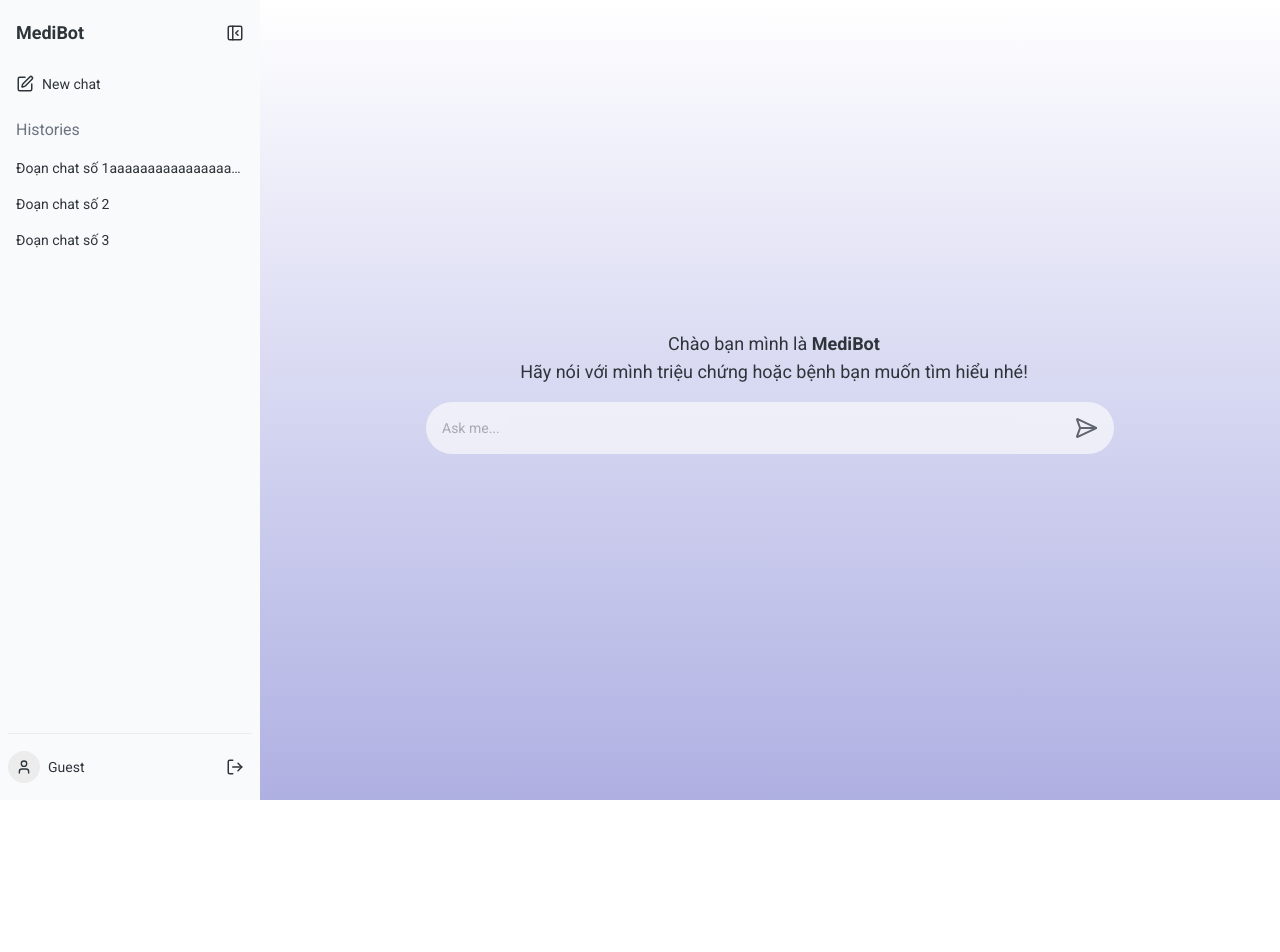
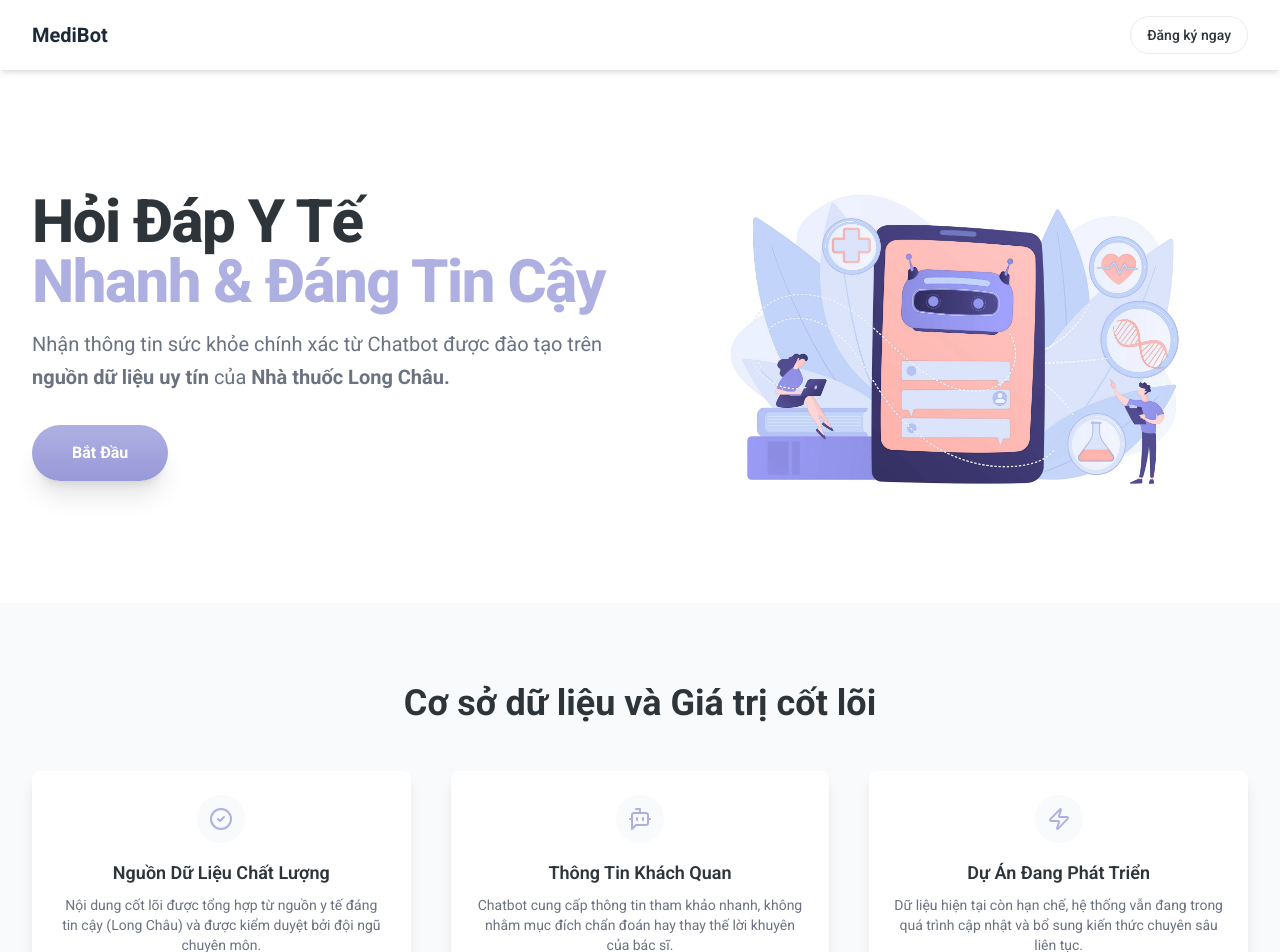
Before and after one commit to hyynee04/MediBot, a React (Vite) app: page / in a window 1280 px wide. Shown: the top 952 px of the page. Before the commit the page ends 800 px from the top, so only its background shows below. Built offline with nearby package versions, Linux system fonts and the light colour scheme.

Commit message:
HomePage: popup login + signup in HomePgae

```diff
--- /dev/null
+++ b/src/components/FeatureCard.tsx
@@ -0,0 +1,17 @@
+import { type ReactNode } from 'react';
+interface FeatureCardProps {
+    title: string;
+    description: string;
+    icon: ReactNode; // Sử dụng ReactNode cho icon (vì nó là JSX)
+}
+const FeatureCard = ({ title, description, icon }: FeatureCardProps) => (
+    <div className="p-6 bg-white rounded-lg shadow-lg text-center">
+        <div className="mx-auto mb-4 w-12 h-12 flex items-center justify-center rounded-full bg-background-white text-primary-purple">
+            {icon}
+        </div>
+        <h3 className="text-lg font-semibold text-primary-black mb-2">{title}</h3>
+        <p className="text-sm text-primary-grey">{description}</p>
+    </div>
+);
+
+export default FeatureCard
--- a/src/pages/LoginPage.tsx
+++ b/src/components/LoginModal.tsx
@@ -1,33 +1,44 @@
 import { motion } from "framer-motion"
-import InputCustom from "../components/InputCustom"
+import InputCustom from "./InputCustom"
 import { useNavigate } from "react-router-dom"
 import { paths } from "../routes/paths"
 import { useState } from "react"
-
-const LoginPage = () => {
+interface LoginModalProps {
+    onClose: () => void;
+    onOpenSignup: () => void;
+}
+const LoginModal = ({ onClose, onOpenSignup }: LoginModalProps) => {
     const navigate = useNavigate()
     const [username, setUsername] = useState("")
     const [password, setPassword] = useState("")
     const [error, setError] = useState("")
     const handleLogin = () => {
         if (username == "username" && password == "password") {
-            navigate(paths.root)
+            onClose();
+            navigate(paths.chatbot)
         } else {
             setError("Sai username/password")
         }
     }
     const handleGotoSignup = () => {
-        navigate(paths.signup)
+        onClose();
+        onOpenSignup();
     }
     return (
         <>
-            <div className="h-screen w-screen flex items-center justify-center bg-background-white">
+            <div className="fixed inset-0 z-50 flex items-center justify-center">
+                {/* Overlay xám mờ */}
+                <div
+                    className="absolute inset-0 bg-black/50"
+                    onClick={onClose} // Bấm vào overlay để đóng modal
+                />
+
                 <motion.div
                     initial={{ opacity: 0, y: -50 }}
                     animate={{ opacity: 1, y: 0 }}
                     transition={{ duration: 0.8 }}
-                    className="w-[400px] bg-primary-white rounded-3xl p-12 flex flex-col items-center justify-center gap-6">
-                    <p className=" text-primary-black text-xl font-bold">Log In</p>
+                    className="relative w-full max-w-[400px] bg-primary-white rounded-3xl p-12 flex flex-col items-center justify-center gap-6">
+                    <p className=" text-primary-black text-xl font-bold">Đăng Nhập</p>
                     <InputCustom
                         type="text"
                         placeholder="Username"
@@ -53,12 +64,12 @@ const LoginPage = () => {
                         transform transition-all duration-300 hover:scale-105 cursor-pointer"
                         onClick={() => handleLogin()}
                     >
-                        Login
+                        Đăng Nhập
                     </button>
-                    <p className="text-primary-grey">Don’t have an account? Please <a onClick={() => handleGotoSignup()} className=" transform transition-all duration-300 font-bold hover:underline cursor-pointer">Sign up</a></p>
+                    <p className="text-primary-grey">Bạn chưa có tài khoản? <a onClick={() => handleGotoSignup()} className=" transform transition-all duration-300 font-bold hover:underline cursor-pointer">Đăng ký ngay.</a></p>
                 </motion.div>
             </div>
         </>
     )
 }
-export default LoginPage
+export default LoginModal
--- a/src/pages/SignupPage.tsx
+++ b/src/components/SignupModal.tsx
@@ -1,37 +1,52 @@
-import { useNavigate } from "react-router-dom"
-import { paths } from "../routes/paths"
 import { motion } from "framer-motion"
-import InputCustom from "../components/InputCustom"
+import InputCustom from "./InputCustom"
 import { useState } from "react"
-
-const SignupPage = () => {
-    const navigate = useNavigate()
+interface SignUpModalProps {
+    onClose: () => void;
+    onOpenLogin: () => void;
+}
+const SignUpModal = ({ onClose, onOpenLogin }: SignUpModalProps) => {
     const [name, setName] = useState("")
+    const [mail, setMail] = useState("")
     const [username, setUsername] = useState("")
     const [password, setPassword] = useState("")
     const [confirmPassword, setConfirmPassword] = useState("")
     const [error, setError] = useState("")
     const handleSignup = () => {
-        navigate(paths.root)
     }
     const handleGotoLogin = () => {
-        navigate(paths.login)
+        onClose();
+        onOpenLogin();
     }
     return (
         <>
-            <div className="h-screen w-screen flex items-center justify-center bg-background-white">
+            <div className="fixed inset-0 z-50 flex items-center justify-center">
+                {/* Overlay xám mờ */}
+                <div
+                    className="absolute inset-0 bg-black/50"
+                    onClick={onClose} // Bấm vào overlay để đóng modal
+                />
                 <motion.div
                     initial={{ opacity: 0, y: -50 }}
                     animate={{ opacity: 1, y: 0 }}
                     transition={{ duration: 0.8 }}
-                    className="w-[400px] bg-primary-white rounded-3xl p-12 flex flex-col items-center justify-center gap-6">
-                    <p className=" text-primary-black text-xl font-bold">Sign Up</p>
+                    className="relative w-full max-w-[400px] bg-primary-white rounded-3xl p-12 flex flex-col items-center justify-center gap-6">
+                    <p className=" text-primary-black text-xl font-bold">Đăng Ký</p>
                     <InputCustom
                         type="text"
                         placeholder="Name"
                         value={name}
                         onChange={(e) => {
                             setName(e.target.value)
+                            setError("")
+                        }}
+                    />
+                    <InputCustom
+                        type="text"
+                        placeholder="Mail"
+                        value={mail}
+                        onChange={(e) => {
+                            setMail(e.target.value)
                             setError("")
                         }}
                     />
@@ -64,15 +79,16 @@ const SignupPage = () => {
                     />
                     {error && <p className="w-full align-baseline text-primary-red">{error}</p>}
                     <button
+                        onClick={() => handleSignup()}
                         className="text-sm font-bold text-primary-white align-middle rounded-full
                         bg-gradient-to-b from-primary-purple to-second-purple w-full p-4
                         transform transition-all duration-300 hover:scale-105 cursor-pointer">
-                        Signup
+                        Đăng Ký
                     </button>
-                    <p className="text-primary-grey">Already have an account? <a onClick={() => handleGotoLogin()} className=" transform transition-all duration-300 font-bold hover:underline cursor-pointer">Log in</a></p>
+                    <p className="text-primary-grey">Bạn đã có tài khoản? <a onClick={() => handleGotoLogin()} className=" transform transition-all duration-300 font-bold hover:underline cursor-pointer">Đăng nhập.</a></p>
                 </motion.div>
             </div>
         </>
     )
 }
-export default SignupPage
+export default SignUpModal
--- a/src/components/SnackBar.tsx
+++ b/src/components/SnackBar.tsx
@@ -12,7 +12,7 @@ interface SidebarProps {
 const SideBar = ({ isOpenMenu, setIsOpenMenu, setListContent }: SidebarProps) => {
     const navigate = useNavigate()
     const handleGotoLogin = () => {
-        navigate(paths.login)
+        navigate(paths.root)
     }
     return (
         <div
@@ -39,13 +39,13 @@ const SideBar = ({ isOpenMenu, setIsOpenMenu, setListContent }: SidebarProps) =>
                 </div>
                 <div className={`flex-col h-full ${isOpenMenu ? 'flex' : 'hidden'}`}>
                     <p className="px-2 pb-2 text-primary-grey">Histories</p>
-                    <HistoryItem text="Đoạn chat số 1aaaaaaaaaaaaaaaaaaaaaaaa" />
+                    <HistoryItem text="Đoạn chat số 1" />
                     <HistoryItem text="Đoạn chat số 2" />
                     <HistoryItem text="Đoạn chat số 3" />
                 </div>
             </div>
             <div className="flex flex-col gap-4">
-                <span className="w-full h-px bg-stroke-grey" />
+                <span className={`w-full h-px ${isOpenMenu ? "bg-stroke-grey" : "bg-second-purple"}`} />
                 <div className="flex flex-row justify-between items-center">
                     <div className={`flex flex-row items-center gap-2 ${isOpenMenu ? 'block' : 'hidden'}`}>
                         <span className="p-2 bg-stroke-grey rounded-full">
--- a/src/pages/ChatPage.tsx
+++ b/src/pages/ChatPage.tsx
@@ -3,6 +3,7 @@ import QuestionItem from "../components/QuestionItem";
 import AnswerItem from "../components/AnswerItem";
 import { useState } from "react";
 import SideBar from "../components/SnackBar";
+import { motion } from "framer-motion";
 
 interface Content {
     id: number,
@@ -30,11 +31,15 @@ const ChatPage = () => {
     }
     return (
         <div className="w-screen h-screen flex flex-row bg-linear-to-b from-primary-white to-primary-purple">
-            <SideBar isOpenMenu={isOpenMenu} setIsOpenMenu={setIsOpenMenu} setListContent={()=>setListContent([])}/>
+            <SideBar isOpenMenu={isOpenMenu} setIsOpenMenu={setIsOpenMenu} setListContent={() => setListContent([])} />
             {isOpenMenu &&
                 <span className="fixed inset-0 bg-primary-white opacity-50 z-1 md:hidden" onClick={() => setIsOpenMenu(false)} />
             }
-            <div className="w-full h-screen flex flex-col items-center justify-end ">
+            <motion.div
+                initial={{ opacity: 0, y: 50 }}
+                animate={{ opacity: 1, y: 0 }}
+                transition={{ duration: 0.8 }}
+                className="w-full h-screen flex flex-col items-center justify-end ">
                 <div className="w-full p-4 text-lg font-bold text-primary-black md:hidden flex flex-row justify-between items-center">
                     <div className="w-fit p-2 hover:bg-stroke-grey rounded-lg cursor-pointer" onClick={() => setIsOpenMenu(true)}>
                         <LuMenu size={18} />
@@ -73,7 +78,7 @@ const ChatPage = () => {
                         </div>
                     </div>
                 </div>
-            </div>
+            </motion.div>
         </div>
     )
 }
--- /dev/null
+++ b/src/pages/HomePage.tsx
@@ -0,0 +1,123 @@
+import React, { useState } from 'react';
+import { LuCircleCheck, LuBotMessageSquare, LuZap } from "react-icons/lu";
+import MediImg from "../assets/medi_img.png"
+import FeatureCard from '../components/FeatureCard';
+import LoginModal from '../components/LoginModal';
+import SignUpModal from '../components/SignupModal';
+import { motion } from 'framer-motion';
+
+const HomePage: React.FC = () => {
+    const [isLoginModalOpen, setIsLoginModalOpen] = useState(false);
+    const [isSignupModalOpen, setIsSignupModalOpen] = useState(false);
+
+    return (
+        <>
+            <div className="min-h-screen bg-white">
+                <header className="sticky top-0 z-10 bg-white shadow-md">
+                    <div className="max-w-7xl mx-auto px-4 sm:px-6 lg:px-8 py-4 flex justify-between items-center">
+                        <div className="flex items-center space-x-2">
+                            {/* Logo/Icon */}
+
+                            <span className="text-xl font-bold text-gray-800">MediBot</span>
+                        </div>
+                        {/* Nút Đăng nhập/Đăng ký */}
+                        <button
+                            onClick={() => setIsSignupModalOpen(true)}
+                            className="px-4 py-2 text-sm font-medium rounded-full border border-stroke-grey hover:bg-background-white transition duration-150 cursor-pointer"
+                        >
+                            Đăng ký ngay
+                        </button>
+                    </div>
+                </header>
+
+                <main className="max-w-7xl mx-auto px-4 sm:px-6 lg:px-8 py-16 md:py-24">
+                    <motion.div
+                        initial={{ opacity: 0, y: 50 }}
+                        animate={{ opacity: 1, y: 0 }}
+                        transition={{ duration: 0.8 }}
+                        className="grid md:grid-cols-2 gap-12 items-center"
+                    >
+                        <div className="order-2 md:order-1 text-center md:text-left">
+                            <h1 className="text-5xl lg:text-6xl font-extrabold text-primary-black tracking-tight mb-4">
+                                Hỏi Đáp Y Tế <br />
+                                <span className='text-primary-purple'>Nhanh & Đáng Tin Cậy</span>
+                            </h1>
+                            <p className="text-xl text-primary-grey mb-8 leading-relaxed">
+                                Nhận thông tin sức khỏe chính xác từ Chatbot được đào tạo trên <b>nguồn dữ liệu uy tín</b> của <b>Nhà thuốc Long Châu.</b>
+                            </p>
+                            <button
+                                className="text-md font-bold text-primary-white align-middle rounded-full shadow-xl
+                                            bg-gradient-to-b from-primary-purple to-second-purple w-fit py-4 px-10
+                                            transform transition-all duration-300 hover:scale-105 cursor-pointer"
+                                onClick={() => setIsLoginModalOpen(true)}
+                            >
+                                Bắt Đầu
+                            </button>
+                        </div>
+
+                        <div className="order-1 md:order-2">
+                            <img
+                                src={MediImg}
+                                alt="Chatbot y tế trên điện thoại"
+                                className="w-full h-auto max-w-lg mx-auto"
+                            />
+                        </div>
+                    </motion.div>
+                </main>
+
+                {/* ƯU ĐIỂM */}
+                <section className="py-20 bg-background-white">
+                    <motion.div
+                        initial={{ opacity: 0, y: 50 }}
+                        animate={{ opacity: 1, y: 0 }}
+                        transition={{ duration: 0.8, delay: 1 }}
+                        className="max-w-7xl mx-auto px-4 sm:px-6 lg:px-8"
+                    >
+                        <h2 className="text-4xl font-bold text-center text-primary-black mb-12">
+                            Cơ sở dữ liệu và Giá trị cốt lõi
+                        </h2>
+                        <div className="grid md:grid-cols-3 gap-10">
+                            <FeatureCard
+                                title="Nguồn Dữ Liệu Chất Lượng"
+                                description="Nội dung cốt lõi được tổng hợp từ nguồn y tế đáng tin cậy (Long Châu) và được kiểm duyệt bởi đội ngũ chuyên môn."
+                                icon={<LuCircleCheck size={24} />}
+                            />
+                            <FeatureCard
+                                title="Thông Tin Khách Quan"
+                                description="Chatbot cung cấp thông tin tham khảo nhanh, không nhằm mục đích chẩn đoán hay thay thế lời khuyên của bác sĩ."
+                                icon={<LuBotMessageSquare size={24} />}
+                            />
+                            <FeatureCard
+                                title="Dự Án Đang Phát Triển"
+                                description="Dữ liệu hiện tại còn hạn chế, hệ thống vẫn đang trong quá trình cập nhật và bổ sung kiến thức chuyên sâu liên tục."
+                                icon={<LuZap size={24} />}
+                            />
+                        </div>
+                    </motion.div>
+                </section>
+
+                <footer className="bg-primary-black text-white py-10">
+                    <div className="max-w-7xl mx-auto px-4 sm:px-6 lg:px-8 text-center">
+                        <p className="mt-2 text-xs text-primary-grey">
+                            Thông tin trên trang này không thay thế lời khuyên y tế chuyên nghiệp.
+                        </p>
+                    </div>
+                </footer>
+                {isLoginModalOpen
+                    && <LoginModal
+                        onClose={() => setIsLoginModalOpen(false)}
+                        onOpenSignup={() => setIsSignupModalOpen(true)}
+                    />
+                }
+                {isSignupModalOpen
+                    && <SignUpModal
+                        onClose={() => setIsSignupModalOpen(false)}
+                        onOpenLogin={() => setIsLoginModalOpen(true)}
+                    />
+                }
+            </div>
+        </>
+    );
+};
+
+export default HomePage;
--- a/src/routes/AppRoutes.tsx
+++ b/src/routes/AppRoutes.tsx
@@ -1,15 +1,17 @@
 import { Route, Routes } from "react-router-dom";
 import { paths } from "./paths";
 import ChatPage from "../pages/ChatPage";
-import LoginPage from "../pages/LoginPage";
-import SignupPage from "../pages/SignupPage";
+import LoginModal from "../components/LoginModal";
+import SignUpModal from "../components/SignupModal";
+import HomePage from "../pages/HomePage";
 
 const AppRoutes = () => {
     return (
         <Routes>
-            <Route path={paths.root} element={<ChatPage />} />
-            <Route path={paths.login} element={<LoginPage />} />
-            <Route path={paths.signup} element={<SignupPage />} />
+            <Route path={paths.root} element={<HomePage />} />
+            <Route path={paths.login} element={<LoginModal />} />
+            <Route path={paths.signup} element={<SignUpModal />} />
+            <Route path={paths.chatbot} element={<ChatPage />} />
         </Routes>
     );
 }
--- a/src/routes/paths.ts
+++ b/src/routes/paths.ts
@@ -1,5 +1,6 @@
 export const paths = {
     root: "/",
     login: "/login",
-    signup: "/signup"
+    signup: "/signup",
+    chatbot: "/chatbot"
 }
```
Also changed, not shown: src/assets/medi_img.png (added), src/components/ButtonCustom.tsx (added).
